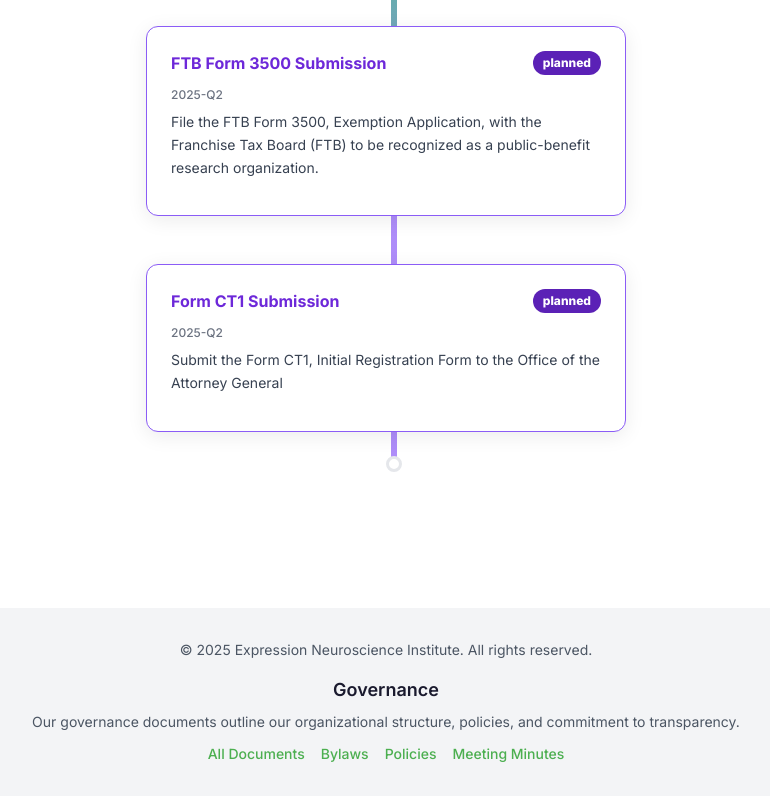
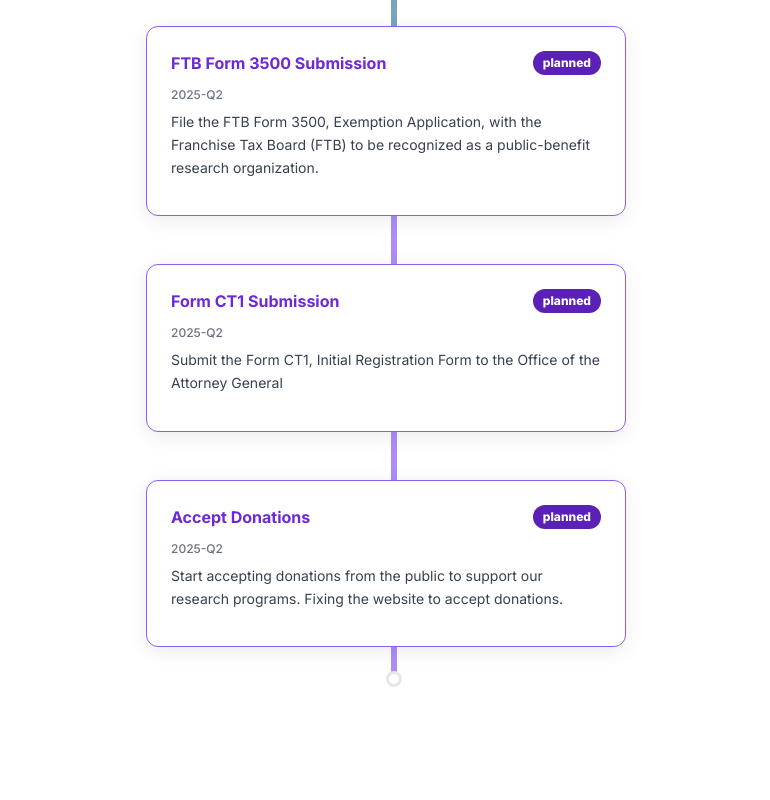
Before and after one commit to expressionneuroscienceinstitute/next-site, a Next.js app: page /roadmap in a window 1280 px wide. Shown: the part 1422-2222 px from the top of the page, without its empty margins (254-1024 px from the left). Built offline with nearby package versions, Linux system fonts and the light colour scheme.

Commit message:
Update roadmap configuration with new project status and milestone
- Changed the status of the "Website Launch" milestone from 'planned' to 'in-progress'.
- Added a new milestone for "Accept Donations" scheduled for 2025-Q2, with a description outlining the initiative to support research programs.

```diff
--- a/src/app/data/roadmapConfig.ts
+++ b/src/app/data/roadmapConfig.ts
@@ -34,7 +34,7 @@
           date: "May 6, 2025",
           title: "Website Launch",
           description: "Launch of the ENI website to provide a platform for our research and initiatives.",
-          status: "planned"
+          status: "in-progress"
         },
         {
           id: "board-meeting-a262025",
@@ -57,6 +57,13 @@
           description: "Submit the Form CT1, Initial Registration Form to the Office of the Attorney General",
           status: "planned"
         },
+        {
+          id:"accept-donations-2025q2",
+          date: "2025-Q2",
+          title: "Accept Donations",
+          description: "Start accepting donations from the public to support our research programs. Fixing the website to accept donations.",
+          status: "planned"
+        }
 
         // {
         //   id: "insight-launch-2025q4",
```
